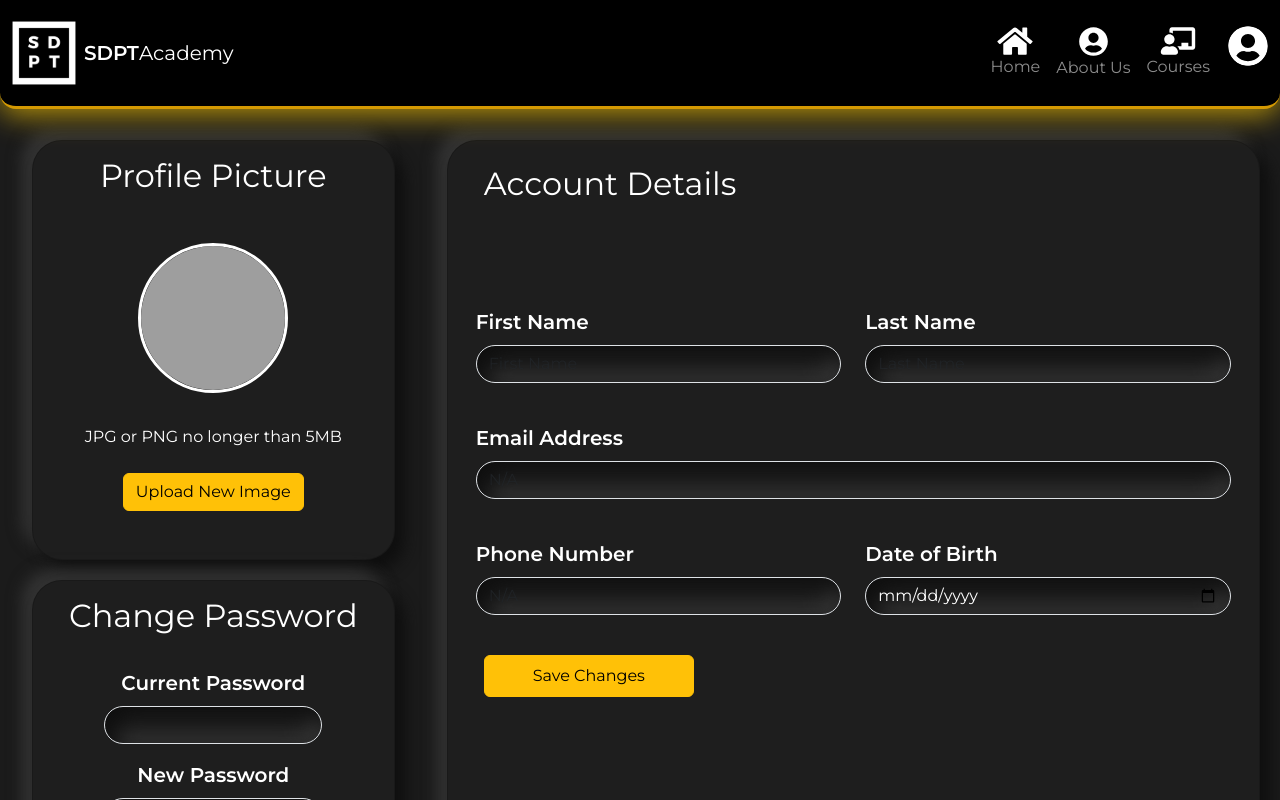
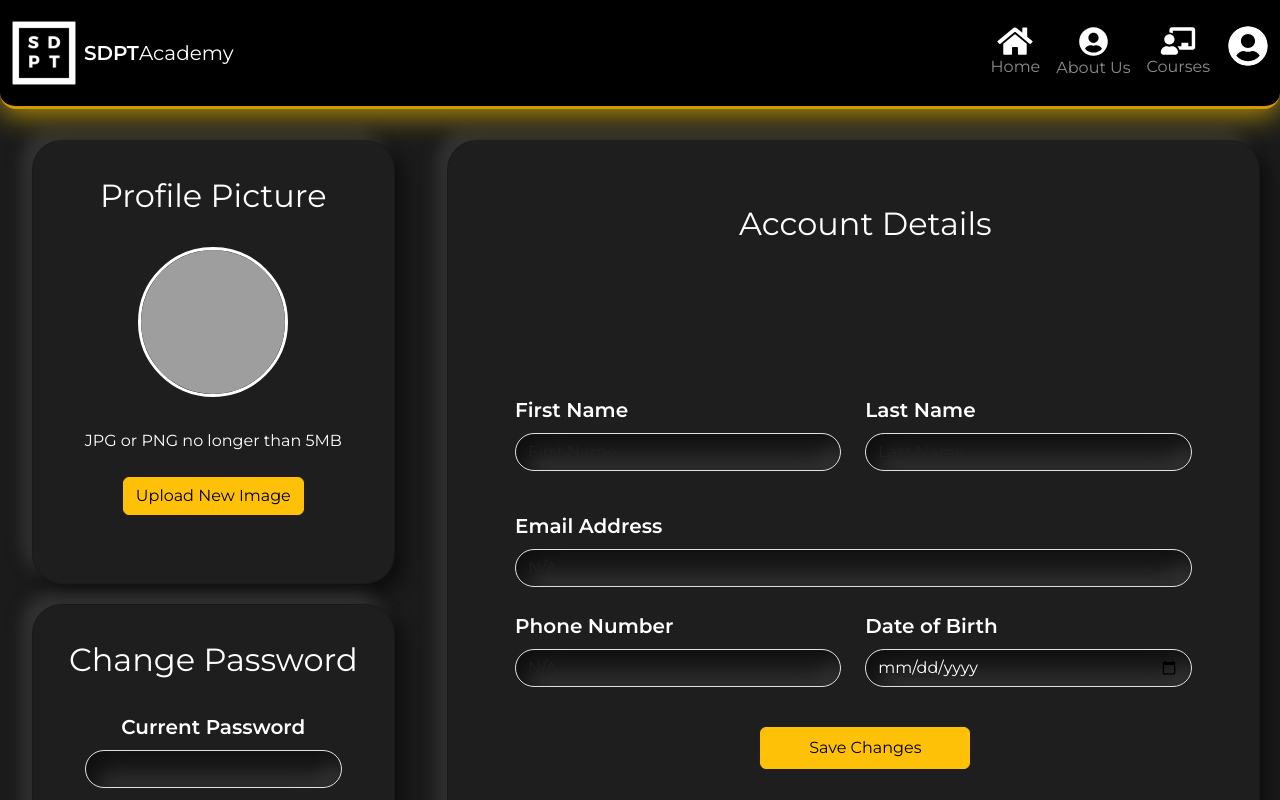
Before and after one commit to SamuelAlac/SDPTAcademy, a React (Vite) app in the folder SDPTAcademy/: page /ProfileDashboard in a window 1280 px wide. Shown: the top 800 px of the page. Built offline with nearby package versions, Linux system fonts and the light colour scheme; no server answers; grey boxes are pictures that could not be loaded.

Commit message:
profile dashboard

```diff
--- a/SDPTAcademy/src/Pages/ProfileDashboard/ProfileDashboard.css
+++ b/SDPTAcademy/src/Pages/ProfileDashboard/ProfileDashboard.css
@@ -22,16 +22,26 @@
 
 .profile-card,
 .password-card {
-  min-height: 380px;
+    position: relative;
+    padding: 20px;
+    min-height: 380px;
 }
 
 .account-card {
-  min-height: 500px;
+    position: relative;
 }
 
 .input-container{
     background-color: #1E1E1E !important;
     box-shadow: var(--neu-inset-box-shadow) !important;
+}
+
+.input-fields{
+   width: 90%;
+}
+
+.first-label{
+    margin-top: 20px;
 }
 
 @media (max-width: 768px) {
--- a/SDPTAcademy/src/Pages/ProfileDashboard/ProfileDashboard.jsx
+++ b/SDPTAcademy/src/Pages/ProfileDashboard/ProfileDashboard.jsx
@@ -25,7 +25,7 @@ const ProfileDashboard = () => {
           {/* Profile Picture */}
           <div className='col col-md-4 col-sm-12'>
             <div className="card card-design profile-card text-white text-center align-items-center justify-content-center">
-              <div className="content pt-3 mb-3"><h2>Profile Picture</h2></div>
+              <div className="content pt-3"><h2>Profile Picture</h2></div>
               <img src={user?.photoURL || '/default-avatar.png'} alt="Profile" className="profile-picture mt-4 mb-4" />
               <p className='mt-2 mb-4'>JPG or PNG no longer than 5MB</p>
               <button className="btn btn-warning mb-5">Upload New Image</button>
@@ -34,7 +34,8 @@ const ProfileDashboard = () => {
             {/* Change Password */}
             <div className="card card-design password-card text-white text-center align-items-center justify-content-center pb-5">
               <div className="content pt-3 mb-4"><h2>Change Password</h2></div>
-              <div className="mb-md-3 px-3">
+              <div className='input-fields justify-content-center align-items-center'>
+              <div className=" mb-md-3 px-3">
                 <label className='form-label fw-semibold fs-5'>Current Password</label>
                 <input type="password" className="form-control rounded-5 input-container text-white" />
               </div>
@@ -46,14 +47,16 @@ const ProfileDashboard = () => {
                 <label className='form-label fw-semibold fs-5'>Confirm Password</label>
                 <input type="password" className="form-control rounded-5 input-container text-white" />
               </div>
+              </div>
               <button className="btn btn-warning mt-3">Save Password</button>
             </div>
           </div>
 
 
           {/* Account Details */}
-          <div className="col card card-design account-card text-white text-left">
-            <div className="content pt-3 mb-5 mt-2 ms-4"> <h2>Account Details</h2></div>
+          <div className="col card card-design account-card text-white text-left align-items-center">
+            <div className="content pt-3 mb-5 mt-5 ms-4"> <h2>Account Details</h2></div>
+            <div className='input-fields justify-content-center align-items-center mt-5'>
             <div className="row px-3">
               <div className="col mb-md-3">
                 <label className='form-label fw-semibold fs-5 mt-5'>First Name</label>
@@ -78,6 +81,7 @@ const ProfileDashboard = () => {
                 <input type="date" className="form-control rounded-5 input-container text-white mb-4" />
               </div>
             </div>
+            </div>
             <div className='align-items-center justify-content-center'>
             <button className="btn btn-warning ms-4 px-5 py-2">Save Changes</button>
             </div>
```
